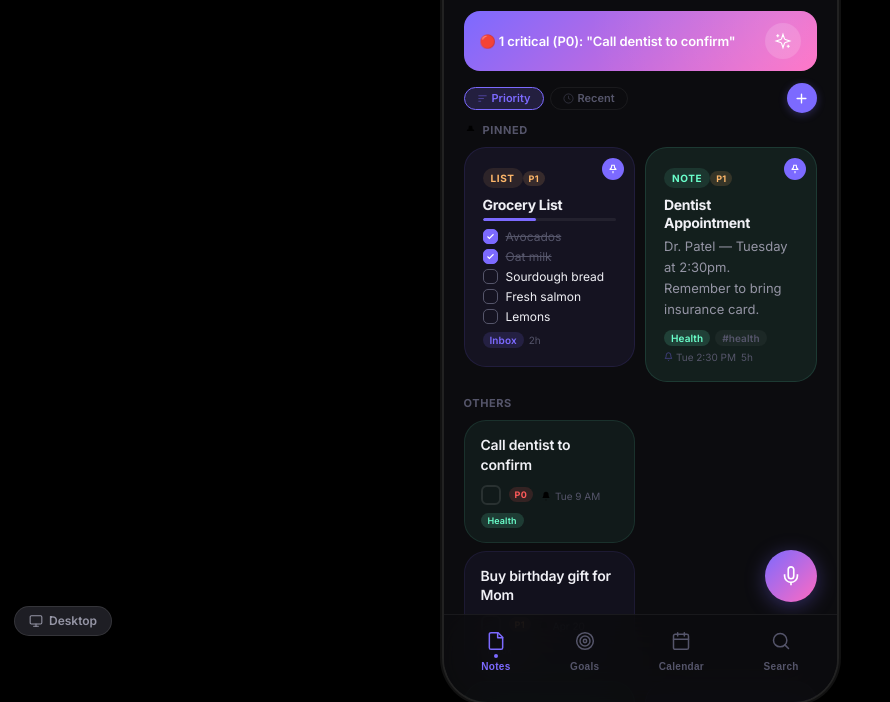
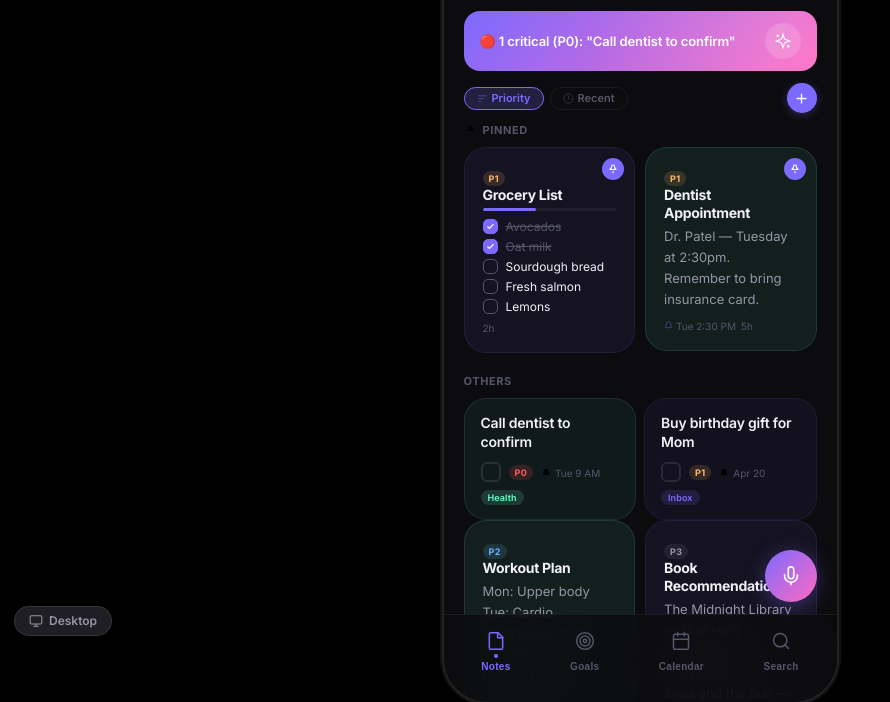
Before and after one commit to avinash-singh/skrawl, a plain HTML site: page index.html in a window 1280 px wide. Shown: the part 150-852 px from the top of the page, without its empty margins (0-890 px from the left). Drawn offline with Linux system fonts and the light colour scheme.

Commit message:
Cleaner tiles, tasks side by side
- Remove Note/List type badge from tiles
- Remove folder pill from tile footers (home screen)
- Tile footer now just: reminder + time
- Tasks stack 2 per row in a flex grid
- Task cards use width:50% to fill the row evenly

Co-Authored-By: Claude Opus 4.6 (1M context) <noreply@anthropic.com>

```diff
--- a/index.html
+++ b/index.html
@@ -155,7 +155,7 @@ body{font-family:'Inter',system-ui,sans-serif;background:#000;display:flex;justi
 
 /* ===== TASKS SECTION (inline compact) ===== */
 .tasks-section{padding:0 20px 12px}
-.task-row{display:flex;flex-direction:column;gap:10px;padding:14px 16px;background:var(--bg-card);border:1px solid var(--border);border-radius:var(--r-lg);margin-bottom:8px;cursor:pointer;transition:all .15s;max-width:calc(50% - 5px)}
+.task-row{display:flex;flex-direction:column;gap:10px;padding:14px 16px;background:var(--bg-card);border:1px solid var(--border);border-radius:var(--r-lg);cursor:pointer;transition:all .15s;width:calc(50% - 4px);flex-shrink:0}
 .task-row:hover{border-color:var(--border2);background:var(--bg-card-hover)}
 .task-row.done{opacity:.5}
 .task-chk{width:20px;height:20px;border-radius:6px;border:2px solid var(--border2);flex-shrink:0;display:flex;align-items:center;justify-content:center;cursor:pointer;transition:all .2s}
@@ -1322,8 +1322,7 @@ function moveMulti(){openFP('move');}
 // BUILD TILE (notes + lists only — tasks rendered separately)
 function bTile(n,i){
   const pin=n.pin?'<div class="tile-pin"><svg><use href="#i-pin"/></svg></div>':'';
-  const typeBadge=n.type==='list'?'<div class="tile-badge tile-badge-list">List</div>':'<div class="tile-badge tile-badge-note">Note</div>';
-  const badge=typeBadge+(n.pri!==null&&n.pri!==undefined?priHtml(n.pri):'');
+  const badge=(n.pri!==null&&n.pri!==undefined?priHtml(n.pri):'');
   const sel=S.multiMode;
   const isSelected=S.selected.has(n.id);
   const selCircle=`<div class="tile-select ${sel?'vis':''} ${isSelected?'on':''}" onclick="toggleSelect(event,'${n.id}')"><svg><use href="#i-check"/></svg></div>`;
@@ -1346,7 +1345,7 @@ function bTile(n,i){
       ${selCircle}${pin}${badge}<div class="tile-title">${n.title||'Untitled'}</div>
       <div class="tile-progress"><div class="tile-progress-bar" style="width:${pct}%;background:${barColor}"></div></div>
       <div class="tile-checks">${shown.map(x=>`<div class="tile-chk"><div class="tile-chk-box ${x.d?'ok':''}">${x.d?'<svg><use href="#i-check"/></svg>':''}</div><span class="tile-chk-txt ${x.d?'ok':''}">${x.t}</span></div>`).join('')}${rem>0?`<div class="tile-more">+${rem} more</div>`:''}</div>
-      <div class="tile-foot"><span class="tile-pill tp-folder" style="${folderPillStyle}">${n.folder}</span>${remBadge}<span class="tp-time">${n.time}</span></div></div>`;
+      <div class="tile-foot">${remBadge}<span class="tp-time">${n.time}</span></div></div>`;
   }
   // Show more content, scale font by length
   const bodyLen=n.body.length;
@@ -1357,7 +1356,7 @@ function bTile(n,i){
   return `<div class="tile ${isSelected?'selected':''}" style="${tileStyle}" onclick="${clickAction}" ${longPress}>
     ${selCircle}${pin}${badge}<div class="tile-title" style="font-size:${titleSize}">${n.title||'Untitled'}</div>
     <div class="tile-body" style="font-size:${fontSize};line-height:1.6">${lines||'<span style="color:var(--text-muted)">Empty</span>'}</div>
-    <div class="tile-foot"><span class="tile-pill tp-folder" style="${folderPillStyle}">${n.folder}</span>${n.tags.map(t=>`<span class="tile-pill tp-tag">${t}</span>`).join('')}${remBadge}<span class="tp-time">${n.time}</span></div></div>`;
+    <div class="tile-foot">${remBadge}<span class="tp-time">${n.time}</span></div></div>`;
 }
 
 function renderAll(){S.taskInputOpen=false;rotateQuote();updateAIBanner();renderStream();renderGoals();}
@@ -1438,7 +1437,7 @@ function renderStream(){
     const tasks=rest.filter(n=>isTask(n));
     const rich=rest.filter(n=>!isTask(n));
     // Tasks first (compact rows)
-    if(tasks.length)h+=tasks.map(n=>buildTaskRow(n)).join('');
+    if(tasks.length)h+=`<div style="display:flex;flex-wrap:wrap;gap:8px">`+tasks.map(n=>buildTaskRow(n)).join('')+`</div>`;
     // Then notes/lists as tiles
     if(rich.length)h+=`<div class="note-grid">`+rich.map((n,i)=>bTile(n,i)).join('')+`</div>`;
   }
```
Also changed, not shown: prototype/index.html (+5 -6 lines), web/index.html (+1 -1 lines).
